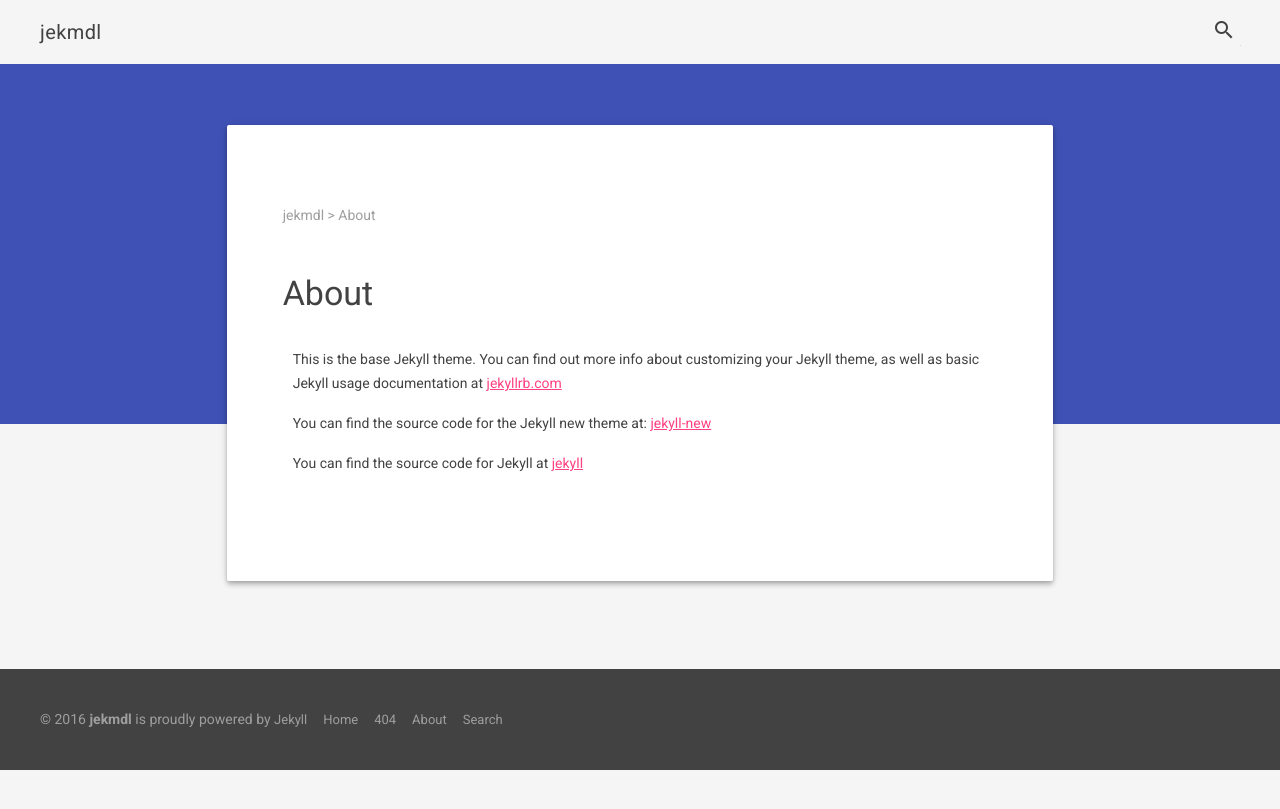
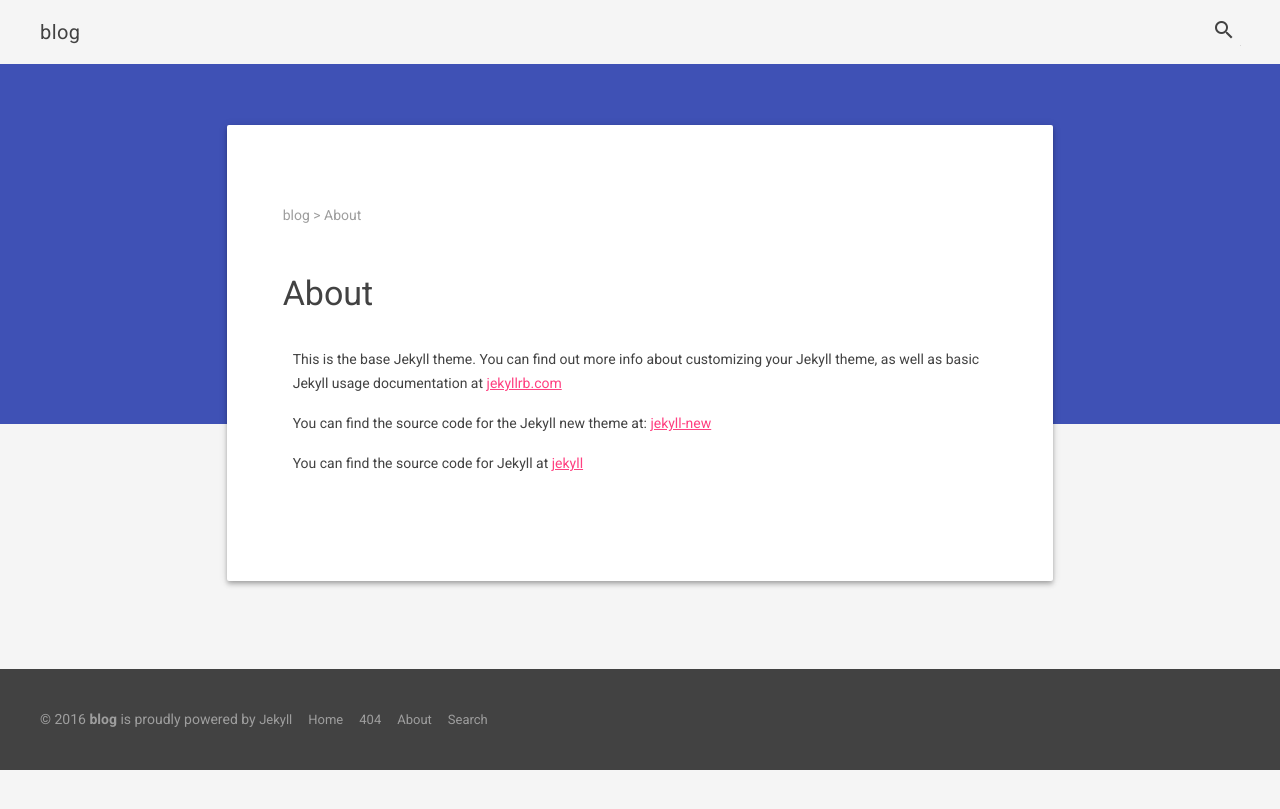
Before and after one commit to dimitriwalters/blog, a Jekyll site: the page built from about.md, in a window 1280 px wide. Shown: the top 809 px of the page. Built offline with Jekyll 4.4.1, drawn with Linux system fonts in a browser that asks for light colours.

Commit message:
Fix baseurl

```diff
--- a/_config.yml
+++ b/_config.yml
@@ -6,13 +6,13 @@
 # 'jekyll serve'. If you change this file, please restart the server process.
 
 # Site settings
-title: jekmdl
+title: blog
 email: tigefa@gmail.com
 description: > # this means to ignore newlines until "baseurl:"
   Write an awesome description for your new site here. You can edit this
   line in _config.yml. It will appear in your document head meta (for
   Google search results) and in your feed.xml site description.
-baseurl: "/jekmdl" # the subpath of your site, e.g. /blog
+baseurl: "/blog" # the subpath of your site, e.g. /blog
 url: "http://yourdomain.com" # the base hostname & protocol for your site
 twitter_username: jekyllrb
 github_username:  jekyll
```
